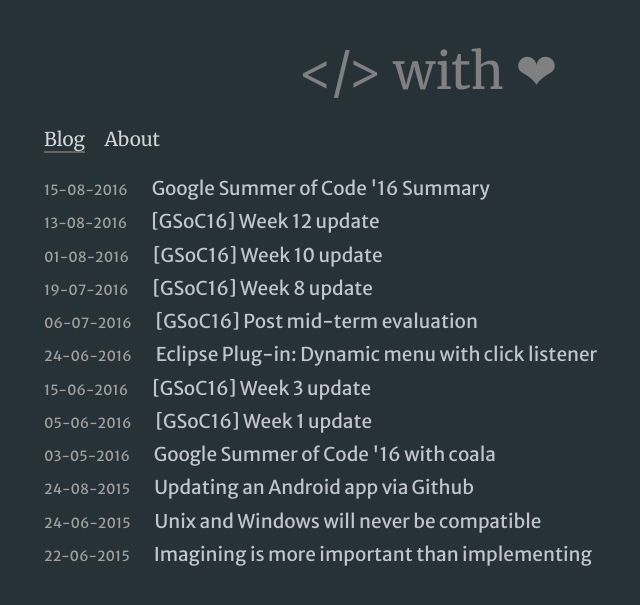
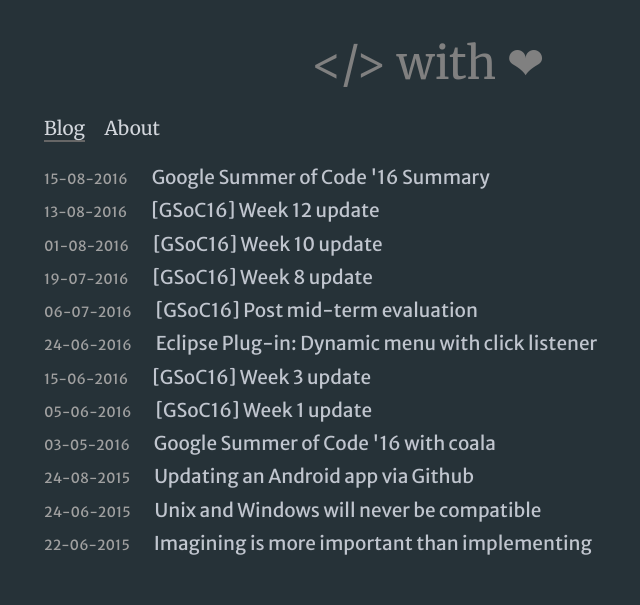
Before and after one commit to arafsheikh/arafsheikh.github.io, a Jekyll site: the page built from index.html, in a window 1280 px wide. Shown: the top 605 px of the page, without its empty margins (212-852 px from the left). Built offline with Jekyll 4.4.1, drawn with Linux system fonts in a browser that asks for light colours.

Commit message:
Reduce `site-title-font-size`

```diff
--- a/css/main.scss
+++ b/css/main.scss
@@ -9,7 +9,7 @@ $heading-font-family: Merriweather, Georgia, serif;
 $base-font-size:   19px;
 $code-font-size:   16px;
 $small-font-size:  0.875rem;
-$site-title-font-size:	50px;
+$site-title-font-size:	45px;
 $base-line-height: 1.5;
 
 $text-color:   #c0c5ce;
```
